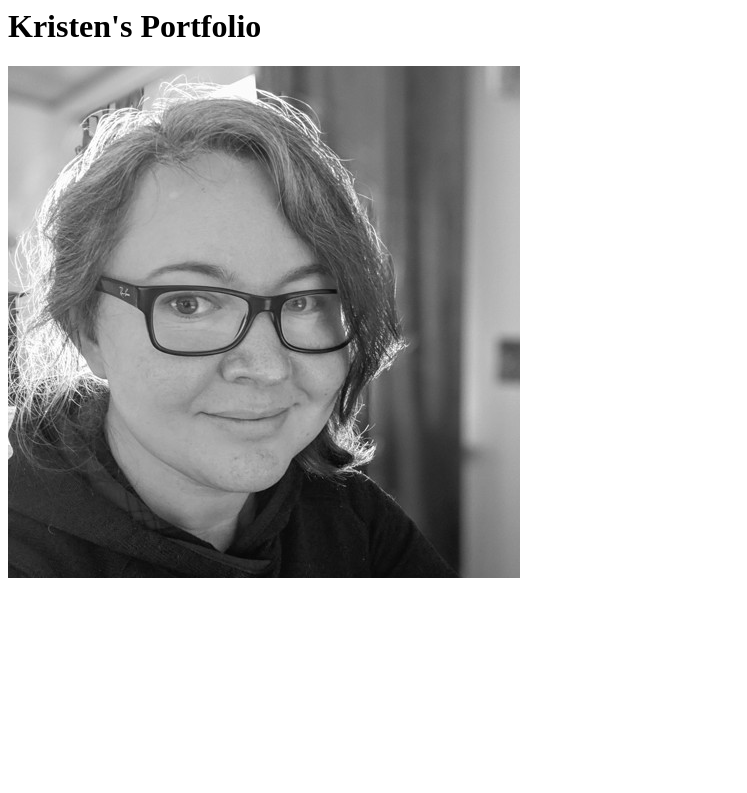
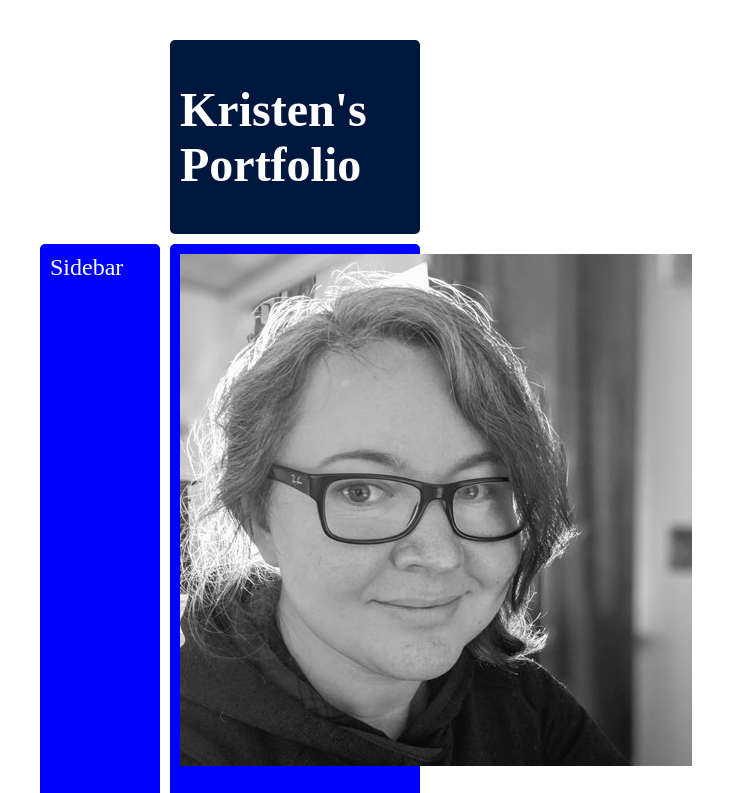
Before and after one commit to kristenacharya/kristenacharya.github.io, a plain HTML site: page index.html in a window 1280 px wide. Shown: the top 793 px of the page, without its empty margins (0-747 px from the left). Drawn offline with Linux system fonts and the light colour scheme.

Commit message:
Add files via upload

```diff
--- a/index.html
+++ b/index.html
@@ -1,4 +1,25 @@
+<!DOCTYPE html>
 <html>
-    <h1>Kristen's Portfolio</h1>
-    <img src="T946CQYKS-U95MBGV9U-7173f9765667-512.jpg">
+
+<head>
+    <link rel="stylesheet" href="./styles.css">
+</head>
+
+<body id="main">
+    <div class="wrapper">
+        <div class="box header"><h1>Kristen's Portfolio</h1></div>
+        <div class="box sidebar">Sidebar</div>
+        <div class="box content">
+            <div id="bio">
+                <img src="images/T946CQYKS-U95MBGV9U-7173f9765667-512.jpg">
+                <p>Hi there! My name is Kristen Acharya, and I'm a software engineer. Five years ago, after hastily completing a Udemy Web Development course, I was offered an internship at a digital agency. Shortly after, I was hired on full time and allowed to work on a broad spectrum of projects. </p>
+                <p>I spent the next three years tackling legacy projects written in ColdFusion, PHP, and early versions of Laravel. I also contributed my own code to some new projects in Laravel, Phalcon, and Vue. A good portion of my time was spent writing MySQL queries to produce custom data sets for clients, and this remains my favorite task.</p>
+                <p>My current role allows me the best of all worlds: abundant query writing and data analysis, coding in new (to me) frameworks and languages, and producing/interacting with API's to share data between all the platforms we use.</p>
+                <p>The rest of my time is devoted to my little family. My husband of 15 years is a web solutions architect, and we have a 3 year old daughter.</p>
+            </div>
+        </div>
+        <div class="box footer">Footer</div>
+    </div>
+</body>
+
 </html>
--- /dev/null
+++ b/styles.css
@@ -0,0 +1,44 @@
+body {
+    margin: 40px;
+  }
+
+  .sidebar {
+    grid-area: sidebar;
+  }
+
+  .content {
+    grid-area: content;
+  }
+
+  .header {
+    grid-area: header;
+  }
+
+  .footer {
+    grid-area: footer;
+  }
+
+  .wrapper {
+    display: grid;
+    grid-gap: 10px;
+    grid-template-columns: 120px 120px 120px;
+    grid-template-areas:
+      '....... header header'
+      'sidebar content content'
+      'footer  footer  footer';
+    background-color: #fff;
+    color: #444;
+  }
+
+  .box {
+    background-color: #0000ff;
+    color: #fff;
+    border-radius: 5px;
+    padding: 10px;
+    font-size: 150%;
+  }
+
+  .header,
+  .footer {
+    background-color: #00173d;
+  }
```
Also changed, not shown: images/Screen Shot 2021-03-14 at 7.57.40 PM.png (added), images/T946CQYKS-U95MBGV9U-7173f9765667-512.jpg (added).
